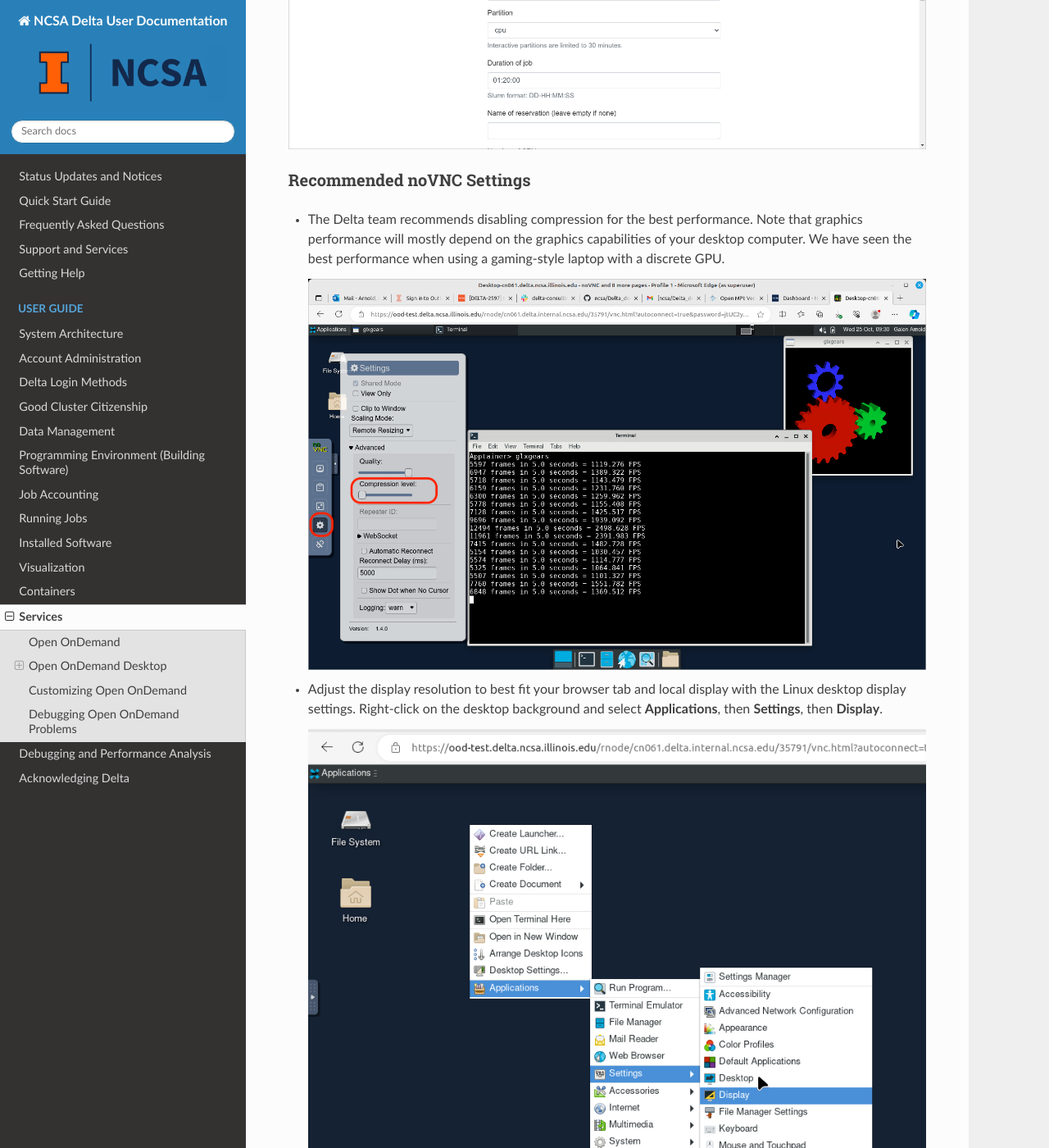
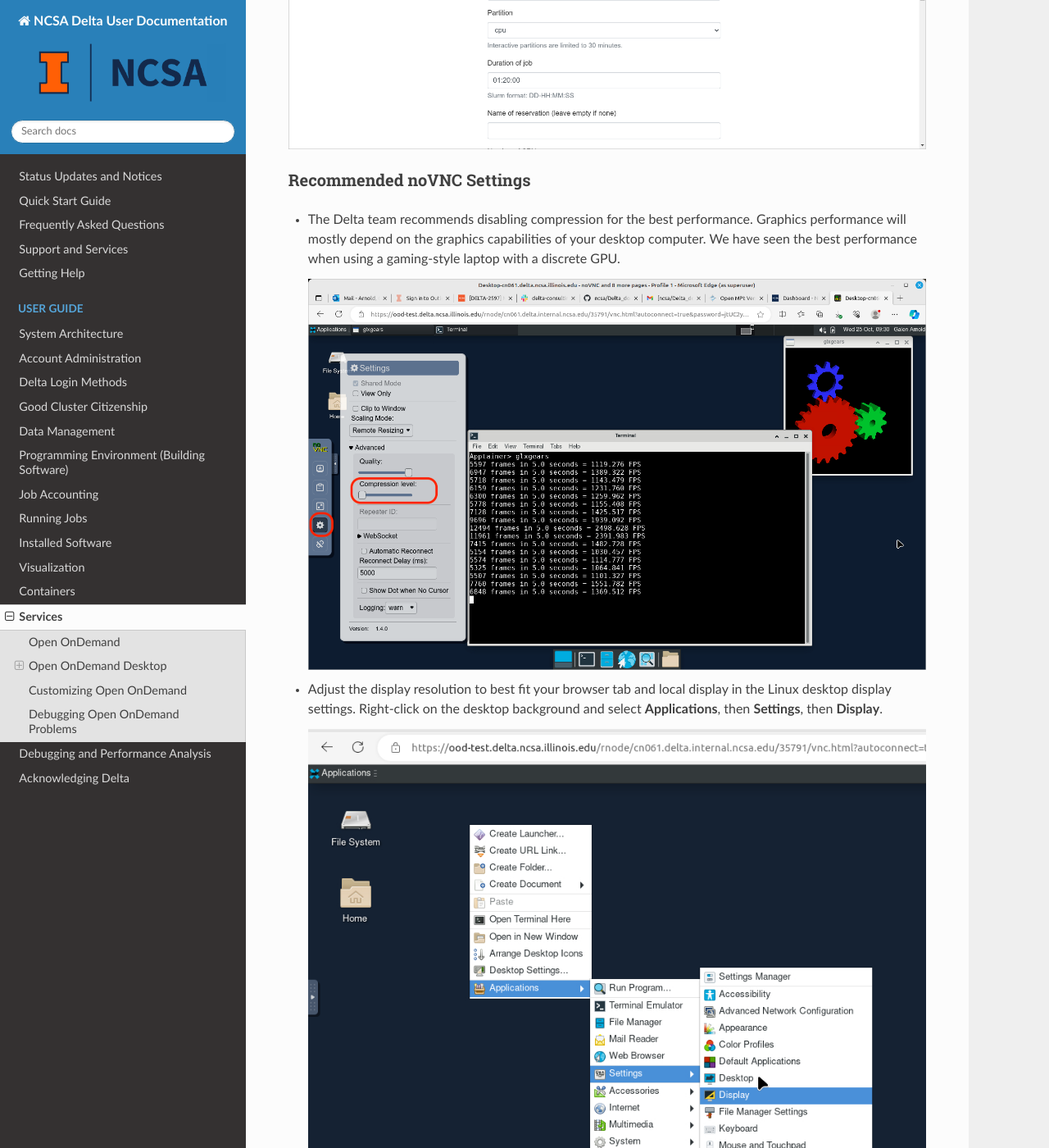
Before and after one commit to ncsa/Delta_doc, a Sphinx documentation site: the page built from docs/source/user_guide/services.rst, in a window 1280 px wide and 1400 px high, scrolled down 1516 px. Shown: the whole window at 82% size. Built offline with Sphinx 7.4.7 and the Read the Docs theme 2.0.0, drawn with Linux system fonts in a browser that asks for light colours; some of the changed text lies outside the part shown.

Commit message:
Update services.rst a few more editorial changes

```diff
--- a/docs/source/user_guide/services.rst
+++ b/docs/source/user_guide/services.rst
@@ -36,12 +36,12 @@ Desktop runs in a job on a compute node and gives you access to a virtual Linux
 Recommended noVNC Settings
 ~~~~~~~~~~~~~~~~~~~~~~~~~~~~
 
-- The Delta team recommends disabling compression for the best performance. Note that graphics performance will mostly depend on the graphics capabilities of your desktop computer. We have seen the best performance when using a gaming-style laptop with a discrete GPU.
+- The Delta team recommends disabling compression for the best performance. Graphics performance will mostly depend on the graphics capabilities of your desktop computer. We have seen the best performance when using a gaming-style laptop with a discrete GPU.
 
   ..  figure:: images/services/ood-desktop-settings-compression.png
       :alt: noVNC Desktop settings window showing "Compression level" slider set all the way to the left (off).
 
-- Adjust the display resolution to best fit your browser tab and local display with the Linux desktop display settings. Right-click on the desktop background and select **Applications**, then **Settings**, then **Display**.
+- Adjust the display resolution to best fit your browser tab and local display in the Linux desktop display settings. Right-click on the desktop background and select **Applications**, then **Settings**, then **Display**.
 
   ..  figure:: images/services/ood-desktop-settings-display.png
       :alt: In noVNC Desktop, right click the background and choose "Applications", then "Settings", then "Display".
@@ -49,7 +49,10 @@ Recommended noVNC Settings
   ..  figure:: images/services/ood-desktop-display-resolution.png
       :alt: Display settings window showing resolution options.
 
-Here is an example showing the ImageMagick running from ``/sw/external/ImageMagick/bin``.
+ImageMagick Example
+~~~~~~~~~~~~~~~~~~~~
+
+Here is an example showing ImageMagick running from ``/sw/external/ImageMagick/bin``.
 
 ..  figure:: images/services/ood-desktop-magick.png
     :alt: Example showing ImageMagick in use via noVNC Desktop.
```
